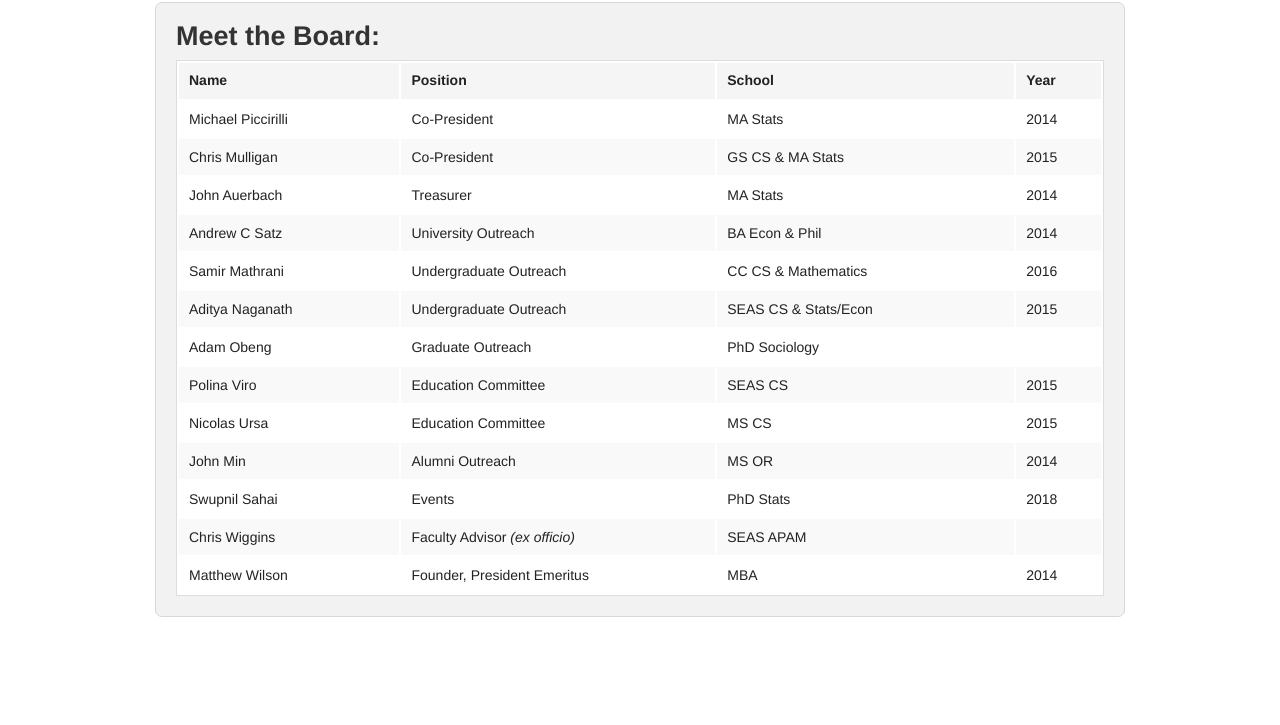
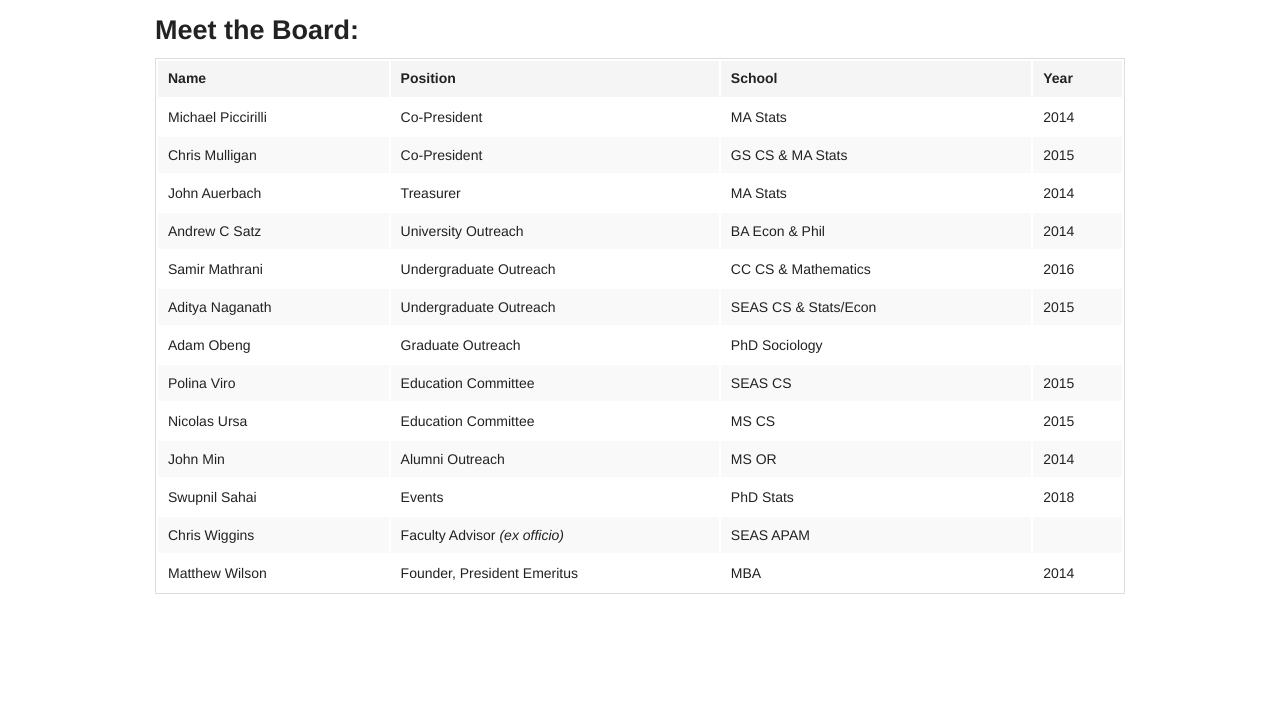
Before and after one commit to columbiadatascience/columbiadatascience.github.io, a website: page board.html in a window 1280 px wide. Shown: the part 75-800 px from the top of the page. Drawn offline with Linux system fonts and the light colour scheme.

Commit message:
Removed panel from table of board members

```diff
--- a/board.html
+++ b/board.html
@@ -58,8 +58,8 @@
     <div class="row">
       <!--<div class="large-1 medium-0 columns"></div>-->
       <div class="large-10 large-push-1 medium-12 columns">
-        <div class="panel radius">
-          <h3><strong>Meet the Board:</strong></h3>
+        <div>
+          <h3 style="margin-top: 10px"><strong>Meet the Board:</strong></h3>
           <table>
             <thead>
               <tr>
```
